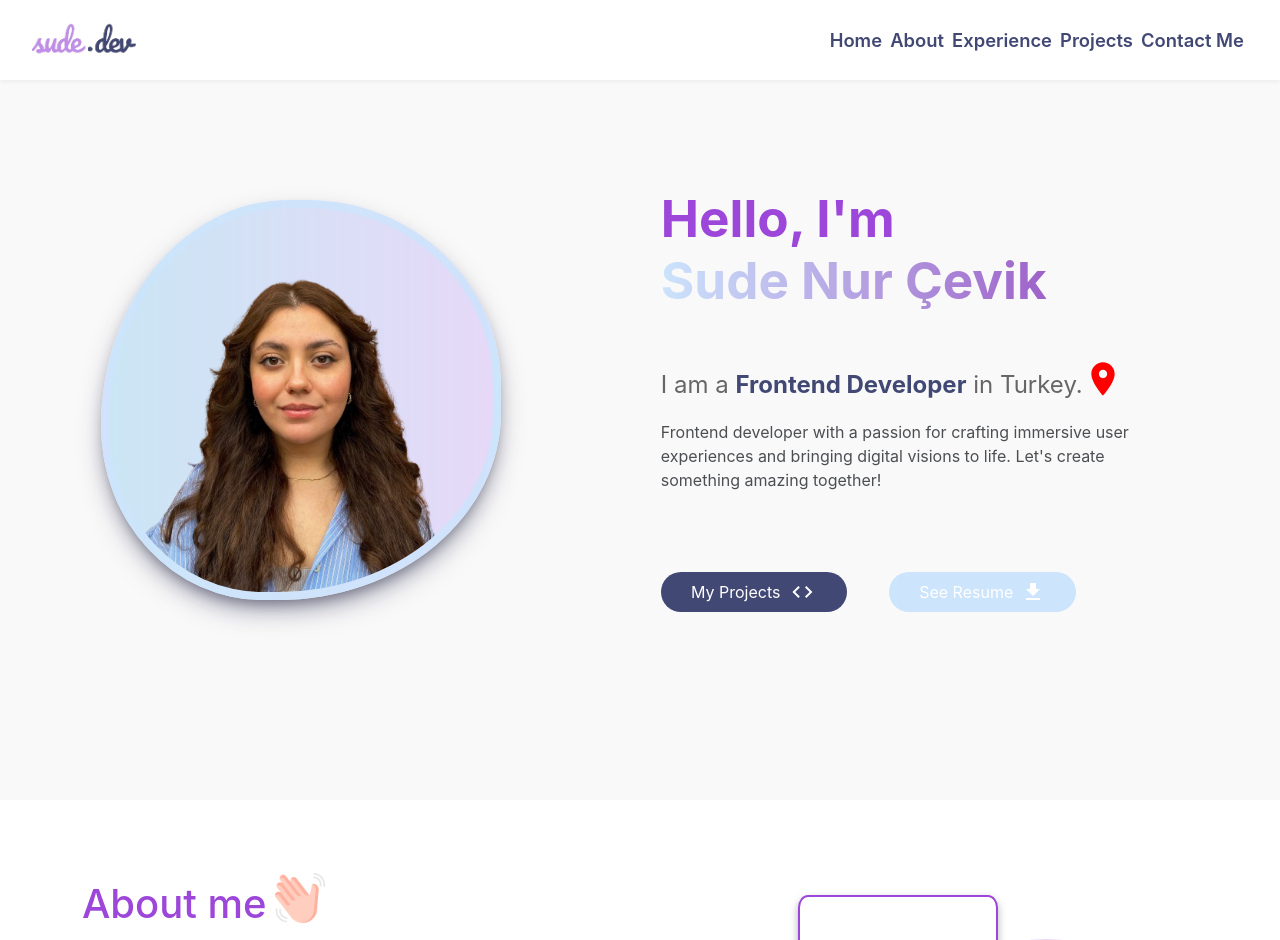
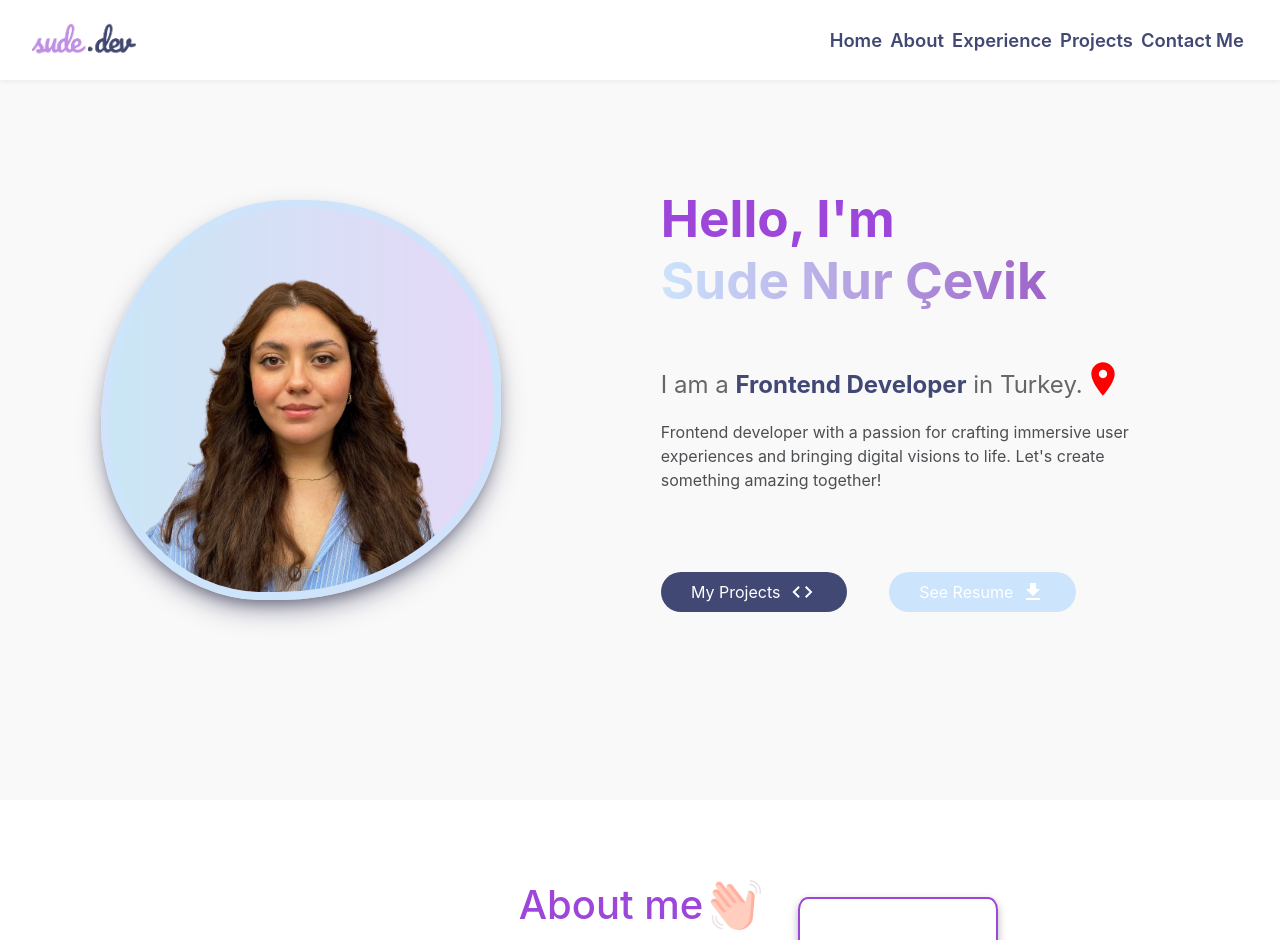
Before and after one commit to sudenurcevik/Portfolio, a React (Create React App) app: page / in a window 1280 px wide. Shown: the top 940 px of the page. Built offline with nearby package versions, Linux system fonts and the light colour scheme.

Commit message:
heading centered

```diff
--- a/src/components/pages/About/About.css
+++ b/src/components/pages/About/About.css
@@ -23,13 +23,16 @@
   font-size: 2.5rem;
   margin-bottom: 1.5%;
   color: #9c46da;
-  position: relative;
+  /* position: relative; */
   vertical-align: bottom;
+  display: flex;
+  justify-content: center;
+  align-items: center;
 }
 
 .heading img {
   width: 50px;
-  position: absolute;
+  /* position: absolute; */
   margin-left: 0.5rem;
   bottom: 0.3rem;
 }
```
